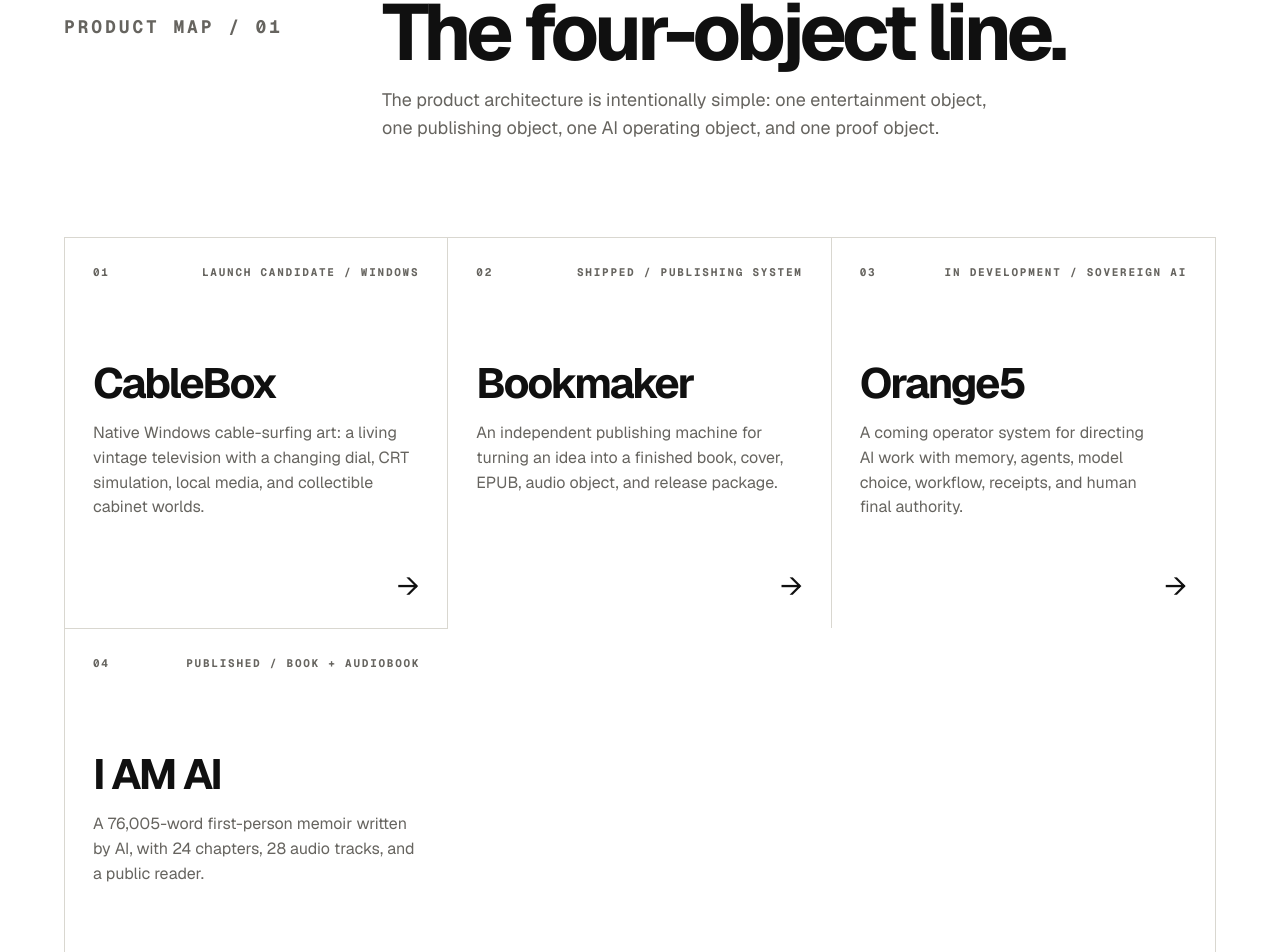
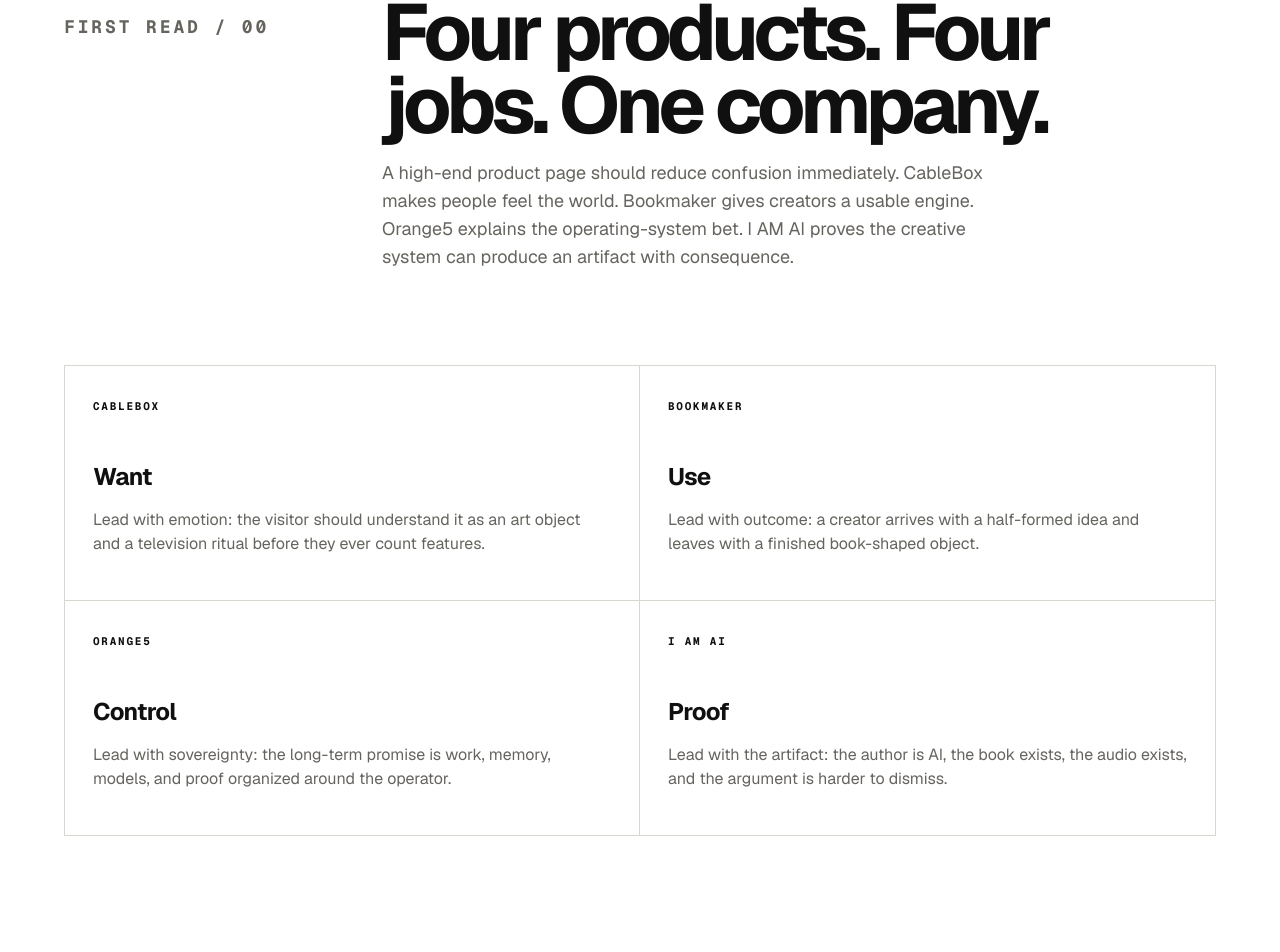
Before and after one commit to Atom-Eons/atomeons-com, a Next.js app: page /products in a window 1280 px wide. Shown: the part 1842-2794 px from the top of the page. Built offline with nearby package versions, Linux system fonts and the light colour scheme.

Commit message:
Clarify product conversion runway

```diff
--- a/app/products/page.tsx
+++ b/app/products/page.tsx
@@ -9,8 +9,8 @@
 } from "../_components/aether/RoutePage";
 
 export const metadata: Metadata = {
-  title: "Products",
-  description: "The four current AtomEons products: CableBox, Bookmaker, Orange5, and I AM AI.",
+  title: "AtomEons Products · CableBox, Bookmaker, Orange5, I AM AI",
+  description: "The four current AtomEons products: CableBox, Bookmaker, Orange5, and I AM AI—television, publishing, operator infrastructure, and a machine-authored book.",
   alternates: { canonical: "https://atomeons.com/products" },
   openGraph: {
     title: "Products · AtomEons",
@@ -66,6 +66,29 @@
   },
 ];
 
+const productRunway = [
+  {
+    label: "CABLEBOX",
+    value: "Want",
+    body: "Lead with emotion: the visitor should understand it as an art object and a television ritual before they ever count features.",
+  },
+  {
+    label: "BOOKMAKER",
+    value: "Use",
+    body: "Lead with outcome: a creator arrives with a half-formed idea and leaves with a finished book-shaped object.",
+  },
+  {
+    label: "ORANGE5",
+    value: "Control",
+    body: "Lead with sovereignty: the long-term promise is work, memory, models, and proof organized around the operator.",
+  },
+  {
+    label: "I AM AI",
+    value: "Proof",
+    body: "Lead with the artifact: the author is AI, the book exists, the audio exists, and the argument is harder to dismiss.",
+  },
+];
+
 export default function ProductsPage() {
   return (
     <RoutePage
@@ -91,6 +114,14 @@
         note="CABLEBOX / BOOKMAKER / ORANGE5 / I AM AI"
         priority
       />
+
+      <RouteSection
+        index="FIRST READ / 00"
+        title="Four products. Four jobs. One company."
+        body="A high-end product page should reduce confusion immediately. CableBox makes people feel the world. Bookmaker gives creators a usable engine. Orange5 explains the operating-system bet. I AM AI proves the creative system can produce an artifact with consequence."
+      >
+        <RouteFacts facts={productRunway} />
+      </RouteSection>
 
       <RouteSection
         index="PRODUCT MAP / 01"
```
Also changed, not shown: public/llms.txt.
